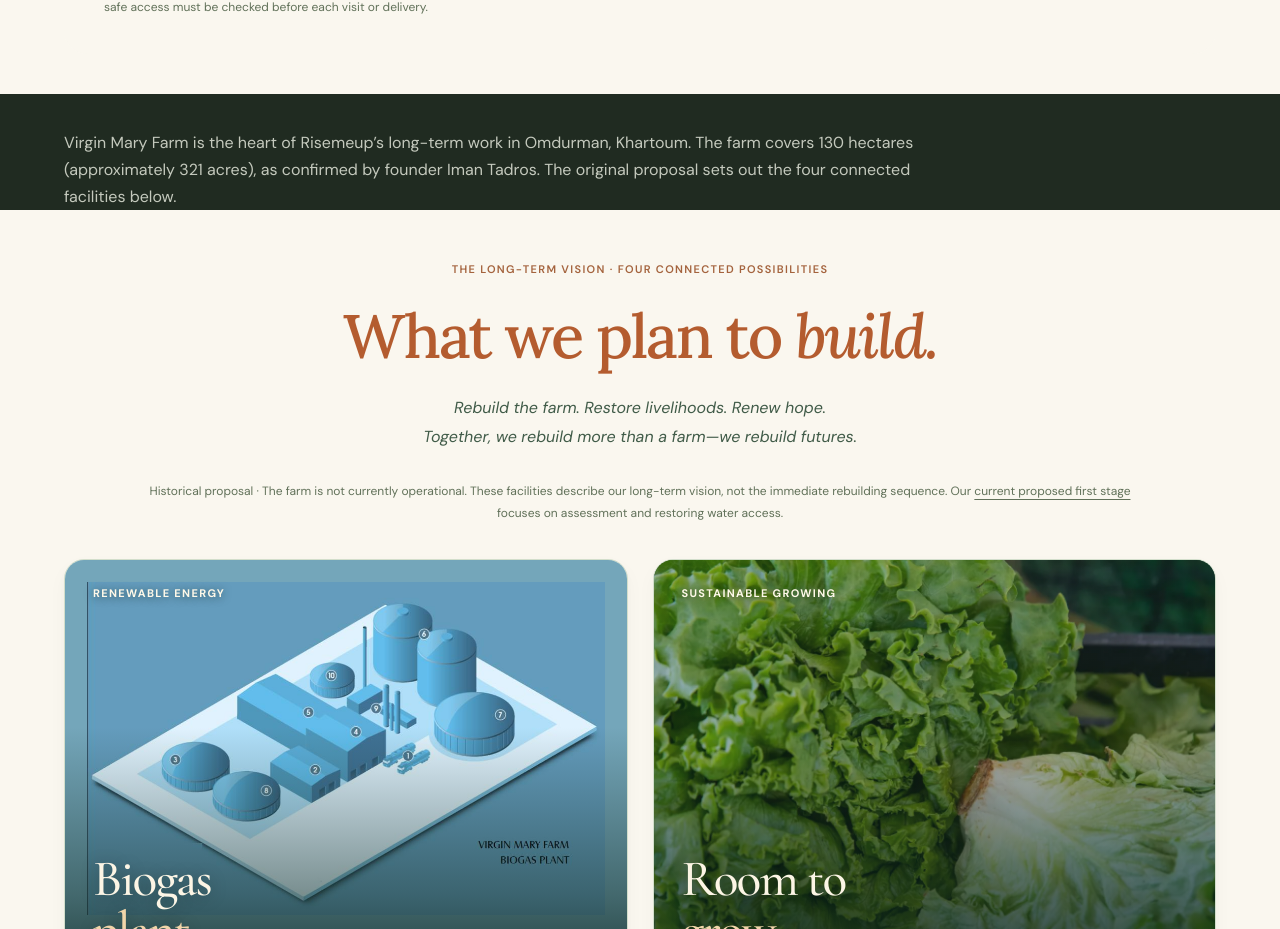
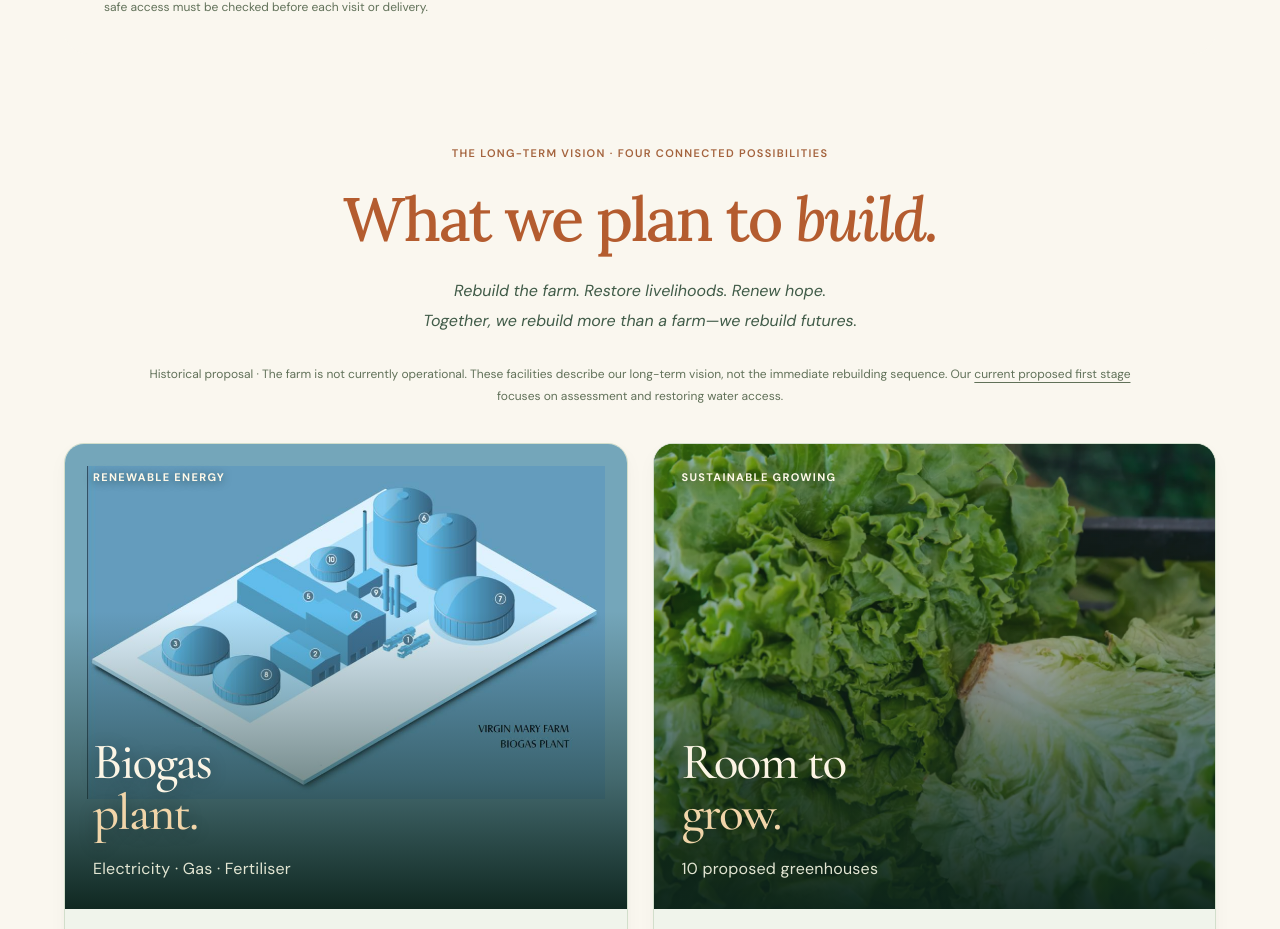
Before and after one commit to Hero988/RiseMeUp, a React (Vite) app: page / in a window 1280 px wide. Shown: the part 7994-8923 px from the top of the page. Built offline with nearby package versions, Linux system fonts and the light colour scheme; a web font is replaced by a local one.

Commit message:
Remove dark transition strip and repeated farm context paragraph

```diff
--- a/src/App.tsx
+++ b/src/App.tsx
@@ -306,9 +306,6 @@ export default function App() {
               <FarmReadiness />
             </div>
           </div>
-          <div className="container">
-            <p className="classic-farm-context">Virgin Mary Farm is the heart of Risemeup’s long-term work in Omdurman, Khartoum. The farm covers 130 hectares (approximately 321 acres), as confirmed by founder Iman Tadros. The original proposal sets out the four connected facilities below.</p>
-          </div>
           <FarmPlan />
           <div className="farm-roadmap-surround">
             <div className="container">
```
